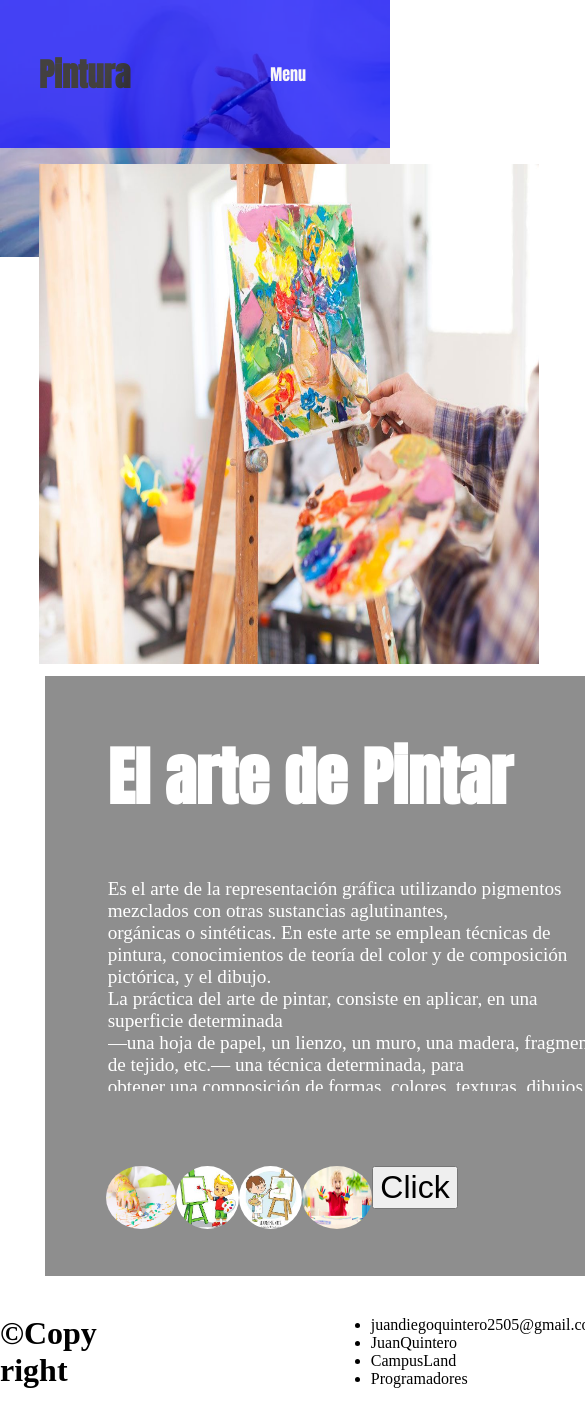
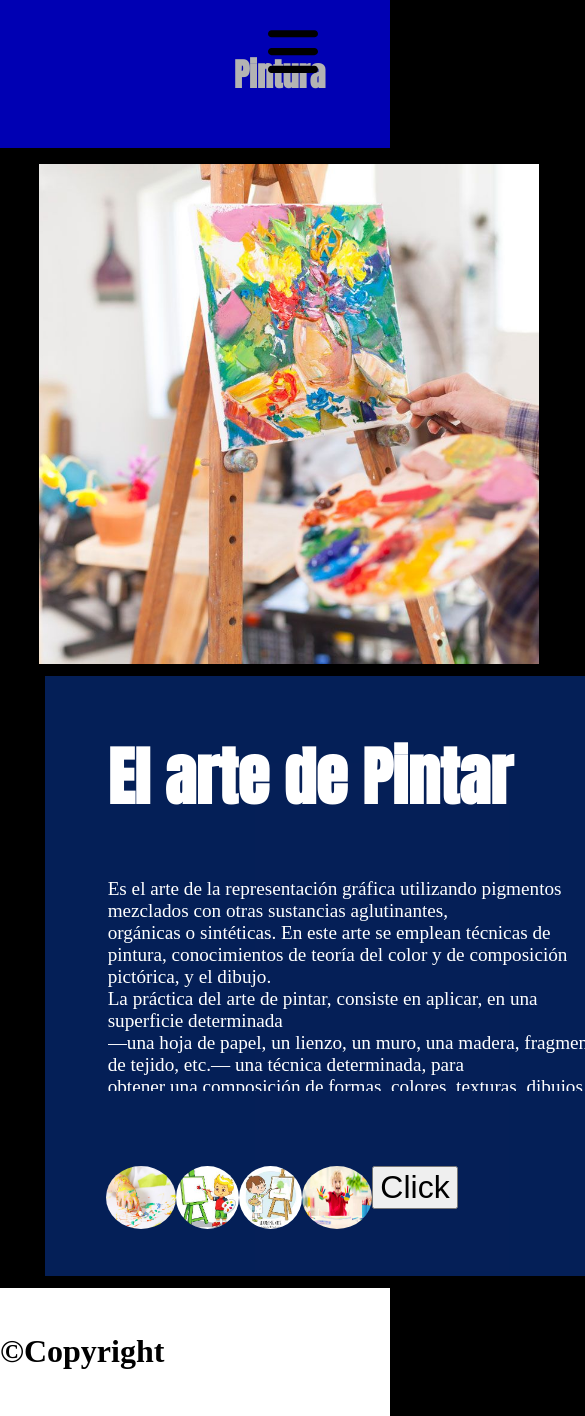
Before and after one commit to JuanDiegoQuinteroCampus/paintweb, a plain HTML site: page index.html in a window 390 px wide. Shown: the top 1416 px of the page, 585 px wide, since content can reach past the window. Drawn offline with Linux system fonts and the light colour scheme; a web font is replaced by a local one.

Commit message:
proceso2

```diff
--- a/index.html
+++ b/index.html
@@ -6,6 +6,7 @@
     <meta name="viewport" content="width=device-width, initial-scale=1.0">
     <title>Lapagina</title>
     <link rel="stylesheet" href="style.css">
+
 </head>
 <body>
 
@@ -15,6 +16,7 @@
 
             <nav class="menu">
 
+                <svg  class="pe" xmlns="http://www.w3.org/2000/svg" viewBox="0 0 448 512"><!--! Font Awesome Pro 6.3.0 by @fontawesome - https://fontawesome.com License - https://fontawesome.com/license (Commercial License) Copyright 2023 Fonticons, Inc. --><path d="M0 96C0 78.3 14.3 64 32 64H416c17.7 0 32 14.3 32 32s-14.3 32-32 32H32C14.3 128 0 113.7 0 96zM0 256c0-17.7 14.3-32 32-32H416c17.7 0 32 14.3 32 32s-14.3 32-32 32H32c-17.7 0-32-14.3-32-32zM448 416c0 17.7-14.3 32-32 32H32c-17.7 0-32-14.3-32-32s14.3-32 32-32H416c17.7 0 32 14.3 32 32z"/></svg>
                 <h1 class="pintura">Pintura</h1>
 
                 <div class=" derecha">
@@ -47,15 +49,21 @@
     </div>
     </section>
     <footer>
-        <h1>©Copy right</h1>
+        <h1 id="copy"> ©Copyright</h1>
         <div class="creditos">
         <ul >
+            <li>@CampusLand</li>
+            <li>@JuanQuintero</li>
             <li>juandiegoquintero2505@gmail.com</li>
-            <li>JuanQuintero</li>
-            <li>CampusLand</li>
-            <li>Programadores</li>
+            <li>@Programadores</li>
         </ul>
         </div>
+        <div class="redes">
+        <svg class=insta xmlns="http://www.w3.org/2000/svg" viewBox="0 0 448 512"><!--! Font Awesome Pro 6.3.0 by @fontawesome - https://fontawesome.com License - https://fontawesome.com/license (Commercial License) Copyright 2023 Fonticons, Inc. --><path d="M224.1 141c-63.6 0-114.9 51.3-114.9 114.9s51.3 114.9 114.9 114.9S339 319.5 339 255.9 287.7 141 224.1 141zm0 189.6c-41.1 0-74.7-33.5-74.7-74.7s33.5-74.7 74.7-74.7 74.7 33.5 74.7 74.7-33.6 74.7-74.7 74.7zm146.4-194.3c0 14.9-12 26.8-26.8 26.8-14.9 0-26.8-12-26.8-26.8s12-26.8 26.8-26.8 26.8 12 26.8 26.8zm76.1 27.2c-1.7-35.9-9.9-67.7-36.2-93.9-26.2-26.2-58-34.4-93.9-36.2-37-2.1-147.9-2.1-184.9 0-35.8 1.7-67.6 9.9-93.9 36.1s-34.4 58-36.2 93.9c-2.1 37-2.1 147.9 0 184.9 1.7 35.9 9.9 67.7 36.2 93.9s58 34.4 93.9 36.2c37 2.1 147.9 2.1 184.9 0 35.9-1.7 67.7-9.9 93.9-36.2 26.2-26.2 34.4-58 36.2-93.9 2.1-37 2.1-147.8 0-184.8zM398.8 388c-7.8 19.6-22.9 34.7-42.6 42.6-29.5 11.7-99.5 9-132.1 9s-102.7 2.6-132.1-9c-19.6-7.8-34.7-22.9-42.6-42.6-11.7-29.5-9-99.5-9-132.1s-2.6-102.7 9-132.1c7.8-19.6 22.9-34.7 42.6-42.6 29.5-11.7 99.5-9 132.1-9s102.7-2.6 132.1 9c19.6 7.8 34.7 22.9 42.6 42.6 11.7 29.5 9 99.5 9 132.1s2.7 102.7-9 132.1z"/></svg>
+        <svg class=face xmlns="http://www.w3.org/2000/svg" viewBox="0 0 512 512"><!--! Font Awesome Pro 6.3.0 by @fontawesome - https://fontawesome.com License - https://fontawesome.com/license (Commercial License) Copyright 2023 Fonticons, Inc. --><path d="M504 256C504 119 393 8 256 8S8 119 8 256c0 123.78 90.69 226.38 209.25 245V327.69h-63V256h63v-54.64c0-62.15 37-96.48 93.67-96.48 27.14 0 55.52 4.84 55.52 4.84v61h-31.28c-30.8 0-40.41 19.12-40.41 38.73V256h68.78l-11 71.69h-57.78V501C413.31 482.38 504 379.78 504 256z"/></svg>
+        <svg class=correo xmlns="http://www.w3.org/2000/svg" viewBox="0 0 512 512"><!--! Font Awesome Pro 6.3.0 by @fontawesome - https://fontawesome.com License - https://fontawesome.com/license (Commercial License) Copyright 2023 Fonticons, Inc. --><path d="M64 112c-8.8 0-16 7.2-16 16v22.1L220.5 291.7c20.7 17 50.4 17 71.1 0L464 150.1V128c0-8.8-7.2-16-16-16H64zM48 212.2V384c0 8.8 7.2 16 16 16H448c8.8 0 16-7.2 16-16V212.2L322 328.8c-38.4 31.5-93.7 31.5-132 0L48 212.2zM0 128C0 92.7 28.7 64 64 64H448c35.3 0 64 28.7 64 64V384c0 35.3-28.7 64-64 64H64c-35.3 0-64-28.7-64-64V128z"/></svg>
+        <svg class=astro xmlns="http://www.w3.org/2000/svg" viewBox="0 0 448 512"><!--! Font Awesome Pro 6.3.0 by @fontawesome - https://fontawesome.com License - https://fontawesome.com/license (Commercial License) Copyright 2023 Fonticons, Inc. --><path d="M370.7 96.1C346.1 39.5 289.7 0 224 0S101.9 39.5 77.3 96.1C60.9 97.5 48 111.2 48 128v64c0 16.8 12.9 30.5 29.3 31.9C101.9 280.5 158.3 320 224 320s122.1-39.5 146.7-96.1c16.4-1.4 29.3-15.1 29.3-31.9V128c0-16.8-12.9-30.5-29.3-31.9zM336 144v16c0 53-43 96-96 96H208c-53 0-96-43-96-96V144c0-26.5 21.5-48 48-48H288c26.5 0 48 21.5 48 48zM189.3 162.7l-6-21.2c-.9-3.3-3.9-5.5-7.3-5.5s-6.4 2.2-7.3 5.5l-6 21.2-21.2 6c-3.3 .9-5.5 3.9-5.5 7.3s2.2 6.4 5.5 7.3l21.2 6 6 21.2c.9 3.3 3.9 5.5 7.3 5.5s6.4-2.2 7.3-5.5l6-21.2 21.2-6c3.3-.9 5.5-3.9 5.5-7.3s-2.2-6.4-5.5-7.3l-21.2-6zM112.7 316.5C46.7 342.6 0 407 0 482.3C0 498.7 13.3 512 29.7 512H128V448c0-17.7 14.3-32 32-32H288c17.7 0 32 14.3 32 32v64l98.3 0c16.4 0 29.7-13.3 29.7-29.7c0-75.3-46.7-139.7-112.7-165.8C303.9 338.8 265.5 352 224 352s-79.9-13.2-111.3-35.5zM176 448c-8.8 0-16 7.2-16 16v48h32V464c0-8.8-7.2-16-16-16zm96 32a16 16 0 1 0 0-32 16 16 0 1 0 0 32z"/></svg>
+    </div>
     </footer>
 
 
--- a/style.css
+++ b/style.css
@@ -3,10 +3,8 @@
 
 
 body{
-    background-image: url(img/Mano-pintando-un-cuadro.webp);
-    background-repeat: no-repeat;
+    background-color: black;
     margin: 0%;
-    background-size: 100%;
 
 }
 .derecha{
@@ -33,25 +31,51 @@ body{
   }
 
 
-.menu{
+.menu {
     display: flex;
     flex-direction: row;
     justify-content: space-evenly;
     background-color: blue;
     font-family: 'Anton', sans-serif;
     opacity: 0.7;
+    width: 100%;
+    object-fit: fill;
 
 
 }
 
 
+.pe{
+        width: 50px;
+        position: absolute;
+        fill: black;
+        visibility: collapse;
+    }
+@media (max-width: 1000px){
+    .pe{
+        display: flex;
+        visibility: visible;
+        margin-top: 6%;
+        padding-left: 50%;
+
+    }
+    .derecha{
+        visibility: collapse;
+
+    }
+    .pintura{
+        margin-left: 40%;
+    }
+
+}
 .pintura{
     width: 80%;
     display: flex;
     justify-content: center;
     flex-direction: column;
     font-size: 2rem;
-    padding-left: 10%;
+    padding-left: 20%;
+    color: white;
 
 }
 
@@ -74,14 +98,17 @@ body{
     height: 500px;
     padding-top: 5%;
     margin-bottom: 4%;
+    object-fit: cover;
 
 }
+
+
 .texto{
     display: flex;
     flex-direction: column;
     justify-content: flex-start;
     padding: 0% 10% 0% 20%;
-    background-color: rgba(0, 0, 0, 0.445);
+    background-color: rgba(11, 70, 197, 0.445);
     color: white;
     width: 500px;
     height: 600px;
@@ -101,7 +128,9 @@ body{
     padding-bottom: 10%;
 }
 .scrool{
-    width:500px; height:415px; overflow: scroll;
+    width:500px;
+    height:415px;
+    overflow-y: scroll;
 
 }
 #imagen{
@@ -125,12 +154,29 @@ body{
 }
 footer{
     background-color: white;
-    height:8em;
+    height:6em;
     display: flex;
     align-items: center;
     margin-top: 3%;
+
+
+}
+@media (max-width: 900px){
+    footer{
+        height:8em;
+    display: flex;
+    align-items: center;
+    margin-top: 3%;
+    width: 100%;
+    visibility:visible;
+    }
 }
 .creditos{
    display: flex;
   margin-left: 60%;
+  flex-direction: column;
 }
+#copy{
+    display: flex;
+
+}
```
